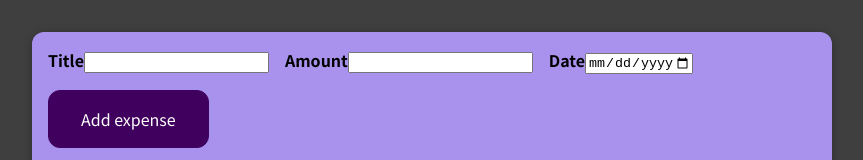
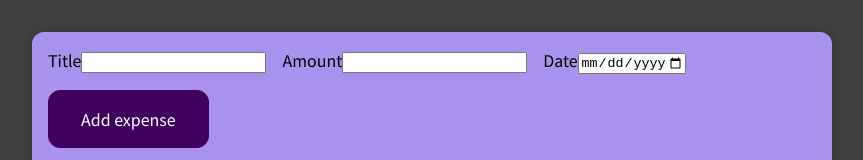
Before and after one commit to prathamkumarjha/expense-tracker, a React (Create React App) app: page / in a window 1280 px wide. Shown: the top 160 px of the page, without its empty margins (208-1071 px from the left). Built offline with nearby package versions, Linux system fonts and the light colour scheme.

Commit message:
Update ExpenseForm.js

```diff
--- a/src/components/NewExpenses/ExpenseForm.js
+++ b/src/components/NewExpenses/ExpenseForm.js
@@ -5,15 +5,15 @@ const ExpenseForm = () => {
     return <form>
     <div className='new-expense__controls'>
         <div className='new_expense__control'>
-            <label><strong>Title</strong></label>
+            <label>Title</label>
             <input type="text"></input>
         </div>
         <div className='new_expense__control'>
-            <label><strong>Amount</strong></label>
+            <label>Amount</label>
             <input type="number" min="0.01" step="0.01"></input>
         </div>
         <div className='new_expense__control'>
-            <label><strong>Date</strong></label>
+            <label>Date</label>
             <input type="date" min="2019-01-01" max="2025-01-01"></input>
         </div>
         <div className='new-expense__actions'>
```
